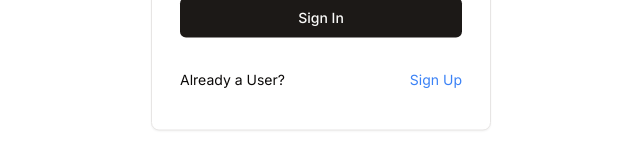
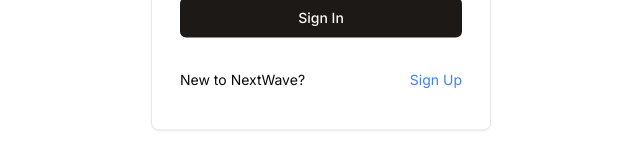
Before and after one commit to roshankosare/social-media-app, a Next.js app: page /sign-in in a window 1280 px wide. Shown: the part 458-618 px from the top of the page, without its empty margins (319-959 px from the left). Built offline with nearby package versions, Linux system fonts and the light colour scheme.

Commit message:
fix:sign-in change already user to New to nextwave

```diff
--- a/components/auth/SignIn.tsx
+++ b/components/auth/SignIn.tsx
@@ -62,7 +62,7 @@
         </Form>
 
         <div className="flex flex-row justify-between px-5">
-          <p className="text-sm"> Already a User?</p>
+          <p className="text-sm"> New to NextWave?</p>
           <Link href={'/sign-up'} className="text-sm text-blue-500">
             Sign Up
           </Link>
```
